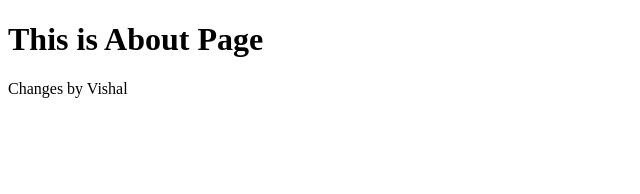
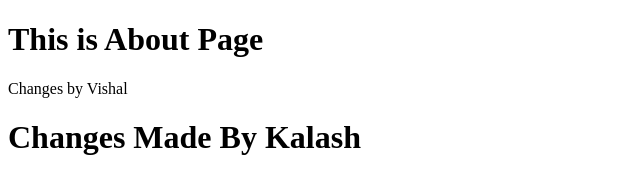
Before and after one commit to yogita-s-24/forpractice, a plain HTML site: page about.html in a window 1280 px wide. Shown: the whole page, without its empty margins (0-640 px from the left). Drawn offline with Linux system fonts and the light colour scheme.

Commit message:
Changes Made By Kalash

```diff
--- a/about.html
+++ b/about.html
@@ -10,6 +10,8 @@
     <div>
         Changes by Vishal
     </div>
-
+    <div>
+        <h1>Changes Made By Kalash</h1>
+    </div>
 </body>
 </html>
```
